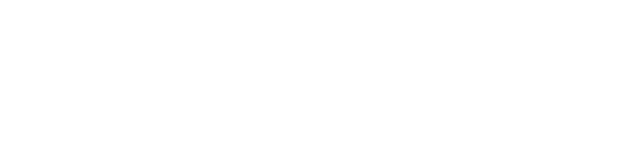
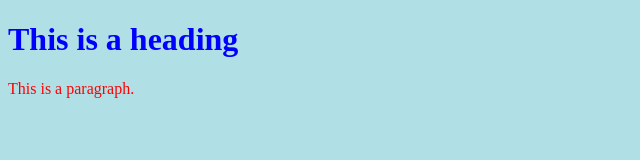
Before and after one commit to CryNeogetz/rsschool-cv, a plain HTML site: page index.html in a window 1280 px wide. Shown: the whole page, without its empty margins (0-640 px from the left). Drawn offline with Linux system fonts and the light colour scheme.

Commit message:
refactor: add style.css in index.html and add text in body

```diff
--- a/index.html
+++ b/index.html
@@ -4,9 +4,11 @@
     <meta charset="UTF-8">
     <meta http-equiv="X-UA-Compatible" content="IE=edge">
     <meta name="viewport" content="width=device-width, initial-scale=1.0">
+    <link rel="stylesheet" href="style.css">
     <title>Document</title>
 </head>
 <body>
-
+<h1>This is a heading</h1>
+<p>This is a paragraph.</p>
 </body>
 </html>
```
